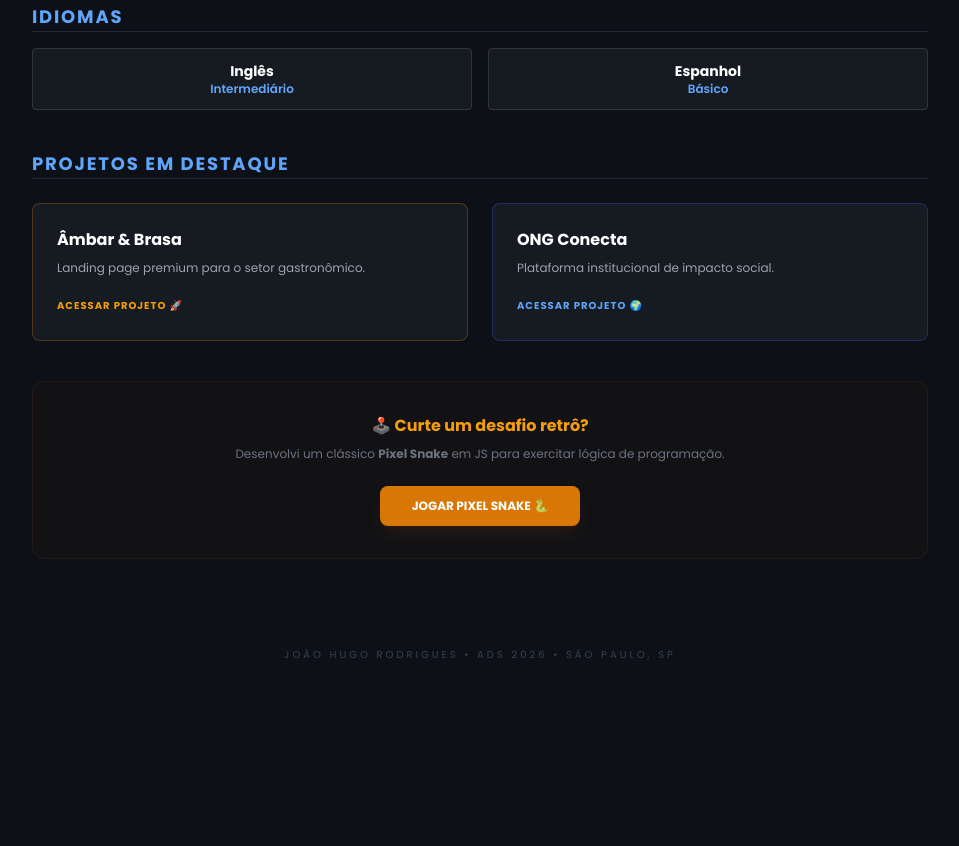
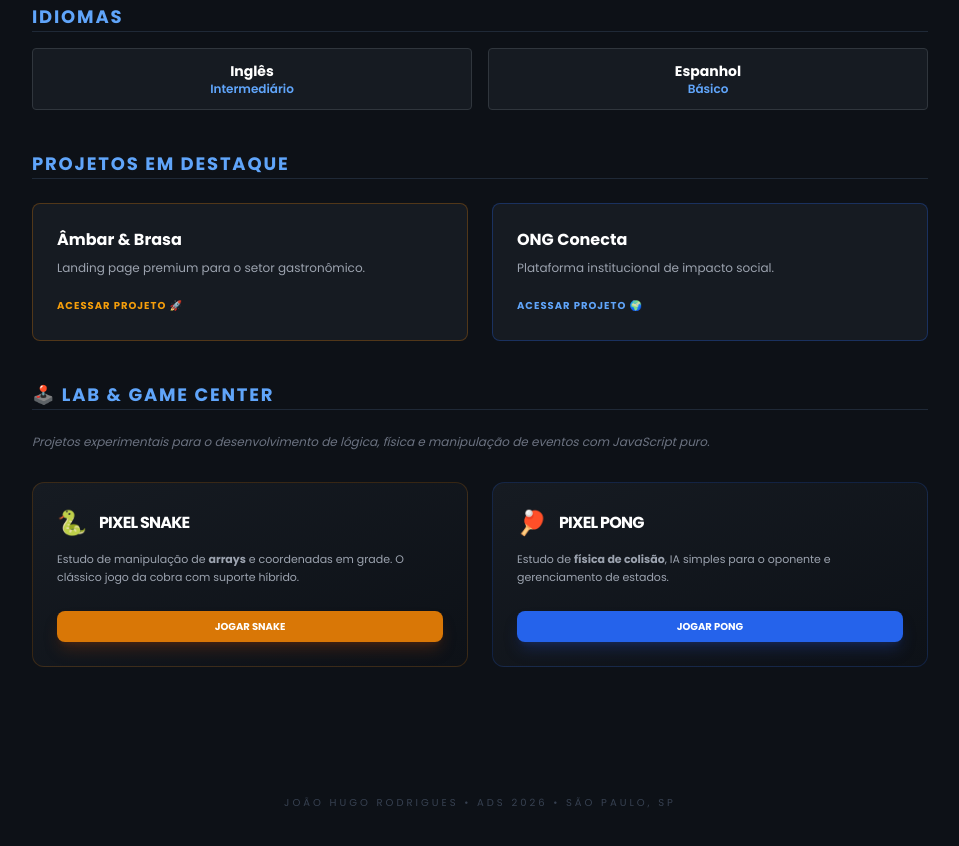
Before and after one commit to joaohugorodrigues/Curriculo-tech-, a plain HTML site: page index.html in a window 1280 px wide. Shown: the part 586-1432 px from the top of the page, without its empty margins (160-1119 px from the left). Before the commit the page ends 1376 px from the top, so only its background shows below. Drawn offline with nearby package versions, Linux system fonts and the light colour scheme.

Commit message:
Add game section with Pixel Snake and Pixel Pong

```diff
--- a/index.html
+++ b/index.html
@@ -88,13 +88,42 @@
             </div>
         </section>
 
-        <div class="mt-16 p-8 bg-amber-900/5 border border-amber-900/20 rounded-xl text-center">
-            <h3 class="text-amber-500 font-bold mb-2">🕹️ Curte um desafio retrô?</h3>
-            <p class="text-xs text-gray-500 mb-6">Desenvolvi um clássico <b>Pixel Snake</b> em JS para exercitar lógica de programação.</p>
-            <a href="game.html" class="inline-block bg-amber-600 hover:bg-amber-700 text-white px-8 py-3 rounded-lg font-bold text-xs uppercase transition shadow-lg shadow-amber-900/20">
-                Jogar Pixel Snake 🐍
-            </a>
-        </div>
+        <section class="mt-16 pb-10">
+            <h2 class="text-blue-400 text-lg font-bold uppercase tracking-widest border-b border-gray-800 mb-6">🕹️ Lab & Game Center</h2>
+            <p class="text-xs text-gray-500 mb-8 italic">Projetos experimentais para o desenvolvimento de lógica, física e manipulação de eventos com JavaScript puro.</p>
+
+            <div class="grid md:grid-cols-2 gap-6">
+                <div class="card p-6 rounded-xl border-amber-600/20 bg-gradient-to-br from-[#161b22] to-[#0d1117] flex flex-col justify-between">
+                    <div>
+                        <div class="flex items-center gap-3 mb-3">
+                            <span class="text-2xl">🐍</span>
+                            <h3 class="text-white font-bold uppercase tracking-tighter">Pixel Snake</h3>
+                        </div>
+                        <p class="text-[11px] text-gray-400 mb-6 leading-relaxed">
+                            Estudo de manipulação de <b>arrays</b> e coordenadas em grade. O clássico jogo da cobra com suporte híbrido.
+                        </p>
+                    </div>
+                    <a href="game.html" class="w-full text-center bg-amber-600 hover:bg-amber-700 text-white py-2 rounded-lg font-bold text-[10px] uppercase transition shadow-lg shadow-amber-900/40">
+                        Jogar Snake
+                    </a>
+                </div>
+
+                <div class="card p-6 rounded-xl border-blue-600/20 bg-gradient-to-br from-[#161b22] to-[#0d1117] flex flex-col justify-between">
+                    <div>
+                        <div class="flex items-center gap-3 mb-3">
+                            <span class="text-2xl">🏓</span>
+                            <h3 class="text-white font-bold uppercase tracking-tighter">Pixel Pong</h3>
+                        </div>
+                        <p class="text-[11px] text-gray-400 mb-6 leading-relaxed">
+                            Estudo de <b>física de colisão</b>, IA simples para o oponente e gerenciamento de estados.
+                        </p>
+                    </div>
+                    <a href="pong.html" class="w-full text-center bg-blue-600 hover:bg-blue-700 text-white py-2 rounded-lg font-bold text-[10px] uppercase transition shadow-lg shadow-blue-900/40">
+                        Jogar Pong
+                    </a>
+                </div>
+            </div>
+        </section>
 
         <footer class="text-center text-gray-700 text-[10px] uppercase tracking-[0.3em] pt-12">
             João Hugo Rodrigues • ADS 2026 • São Paulo, SP
```
